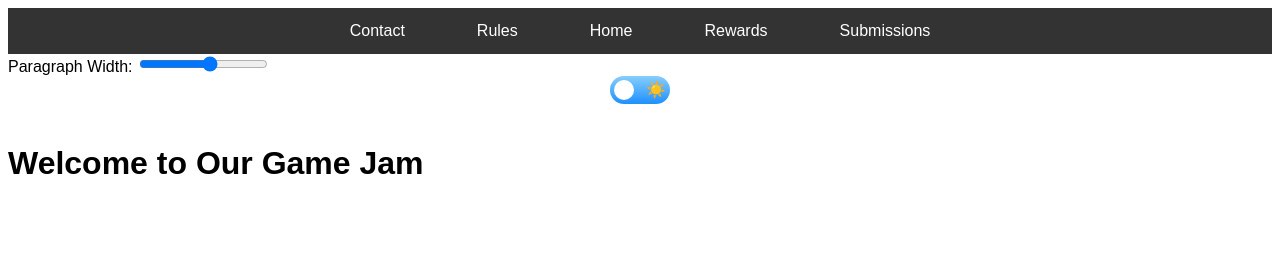
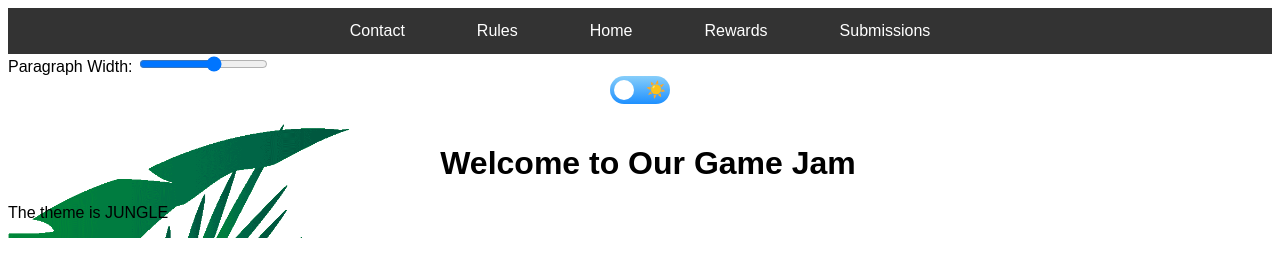
Before and after one commit to jernejmarcic/WebstormProjects, a plain HTML site: page Game-Jam/index.html in a window 1280 px wide. Drawn offline with nearby package versions, Linux system fonts and the light colour scheme.

Commit message:
added image

```diff
--- a/Game-Jam/index.html
+++ b/Game-Jam/index.html
@@ -5,9 +5,6 @@
     <meta name="viewport" content="width=device-width, initial-scale=1.0">
     <title>Game Jam Website</title>
     <link rel="stylesheet" href="styles.css">
-    <script src="https://code.jquery.com/jquery-3.5.1.min.js"></script>
-    <script src="https://code.jquery.com/ui/1.12.1/jquery-ui.min.js"></script>
-
 
 </head>
 <body>
@@ -21,9 +18,11 @@
     </ul>
 </div>
 
+
+
 <div class="slider-container">
     <label for="paragraphWidth">Paragraph Width:</label>
-    <input type="range" min="100" max="1000" value="600" class="slider" id="paragraphWidth">
+    <input type="range" min="10" max="1000" value="600" class="slider" id="paragraphWidth">
 </div>
 
 <div class="toggle-switch">
@@ -33,11 +32,13 @@
 
 <div id="contact" class="page">
     <h1 class="animated-text">Cantact me</h1>
+
     <p class="animated-text"></p>
 </div>
 
 <div id="home" class="page">
     <h1 class="animated-text">Welcome to Our Game Jam</h1>
+    <p class="animated-text">The theme is JUNGLE</p>
 </div>
 
 <div id="rules" class="page">
@@ -57,5 +58,6 @@
 
 
 
+
 </body>
 </html>
--- a/Game-Jam/styles.css
+++ b/Game-Jam/styles.css
@@ -10,18 +10,26 @@
 
 
 body {
-    font-family: Arial, sans-serif;
+    font-family: Montserrat, sans-serif;
     background-color: var(--background-color);
     color: var(--text-color);
     transition: background-color 0.5s, color 0.5s;
 }
 h1 {
-    font-family: Arial, sans-serif;
     color: var(--h1-color);
+    text-align: center;
+}
+#home {
+    background-image: url("assets/74-749270_jungle-leaf-png.png");
+    background-repeat: no-repeat;
+    background-size: cover;
+
 }
 p {
     margin-left: var(--p-margin);
     margin-right: var(--p-margin);
+    text-align: justify;
+
 }
 
 .nav-bar {
```
Also changed, not shown: Game-Jam/assets/74-749270_jungle-leaf-png.png (added), Game-Jam/assets/junge-leaves.jpg (added), Game-Jam/script.js (line endings or trailing spaces).
